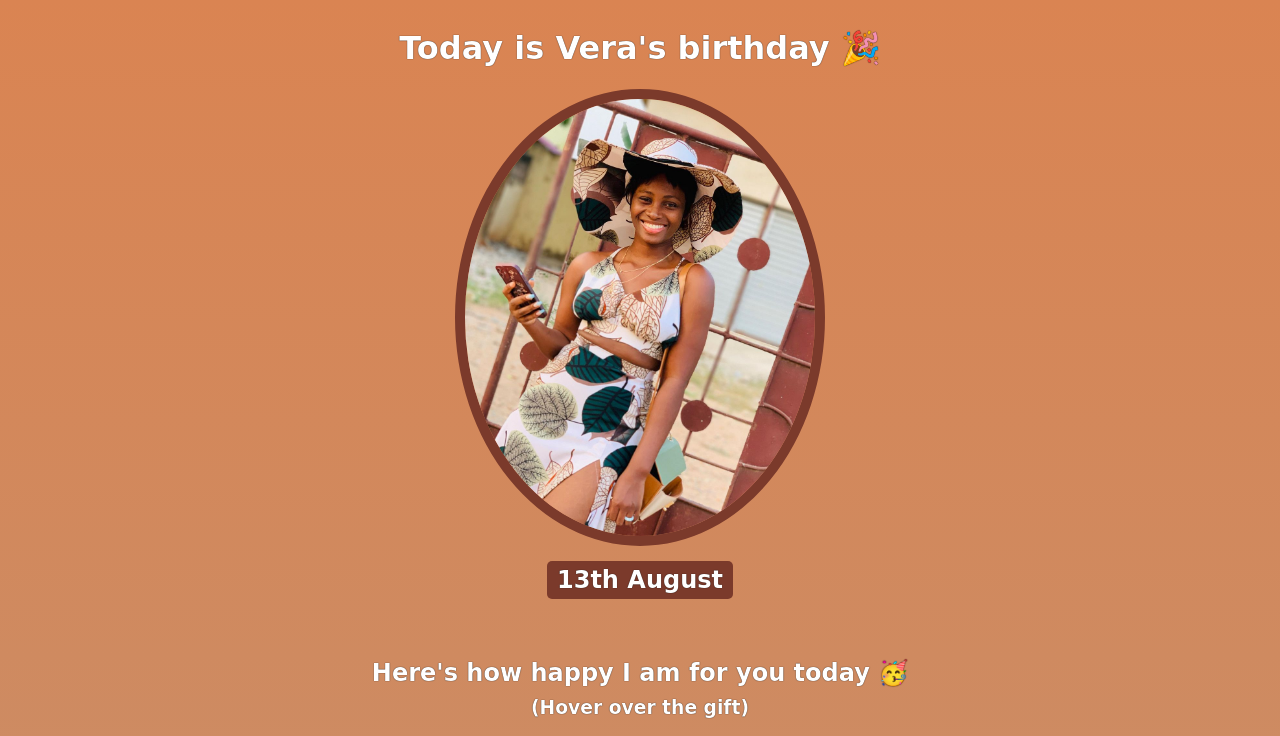
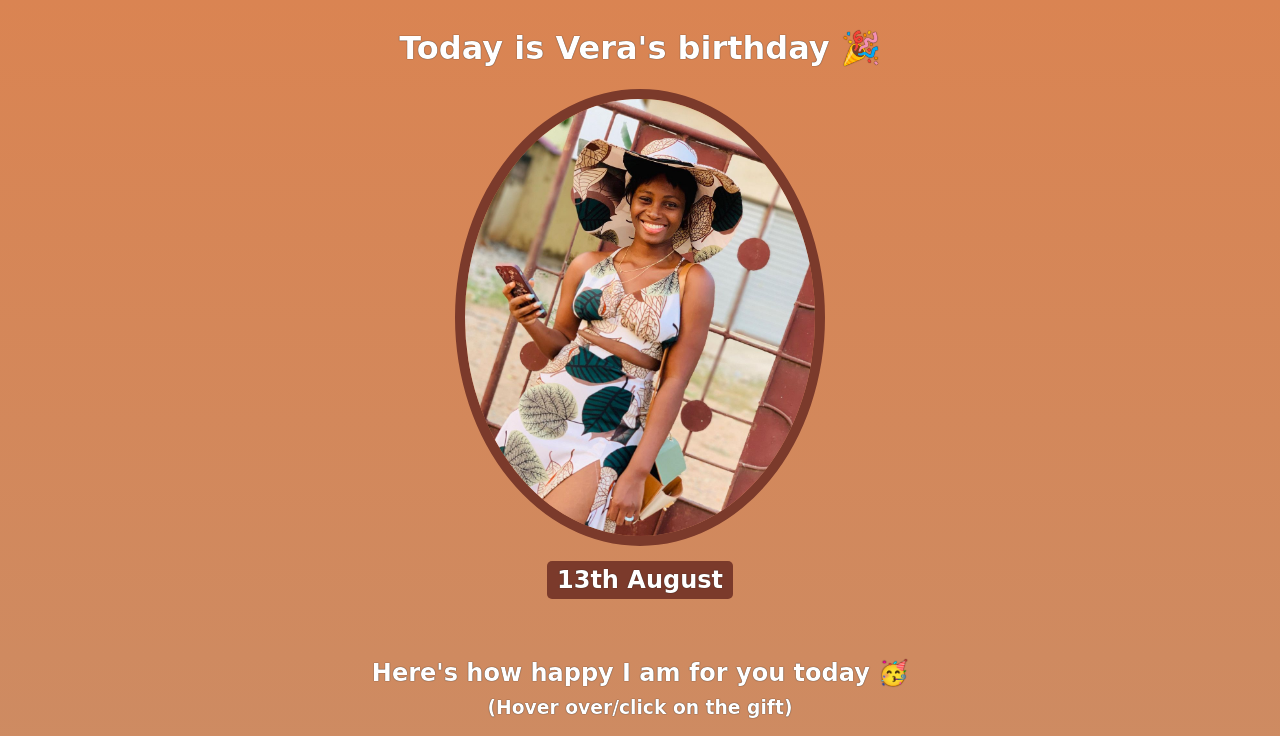
Before and after one commit to oRocket/simple_birthday_template, a website built with Vite: page index.html in a window 1280 px wide. Shown: the top 736 px of the page. Built offline with nearby package versions, Linux system fonts and the light colour scheme; a web font is replaced by a local one.

Commit message:
Update index.html

```diff
--- a/index.html
+++ b/index.html
@@ -19,7 +19,7 @@
 
     <div class="gift-section">
         <h2 class="gift-title">Here's how happy I am for you today 🥳</h2>
-        <h3 class="gift-hint">(Hover over the gift)</h3>
+        <h3 class="gift-hint">(Hover over/click on the gift)</h3>
         <div class="gift-img" id="gift-img-happy"></div>
     </div>
 
```
